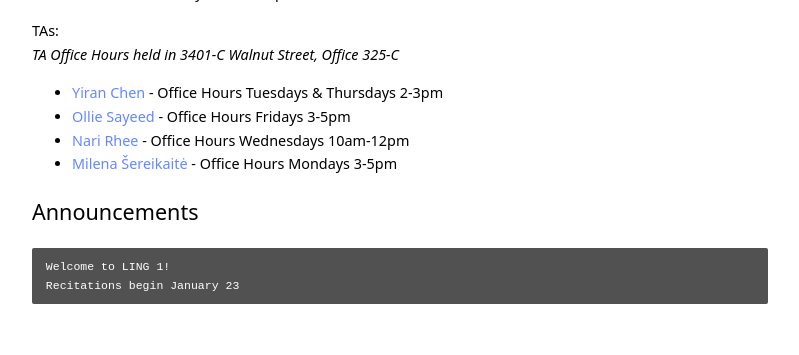
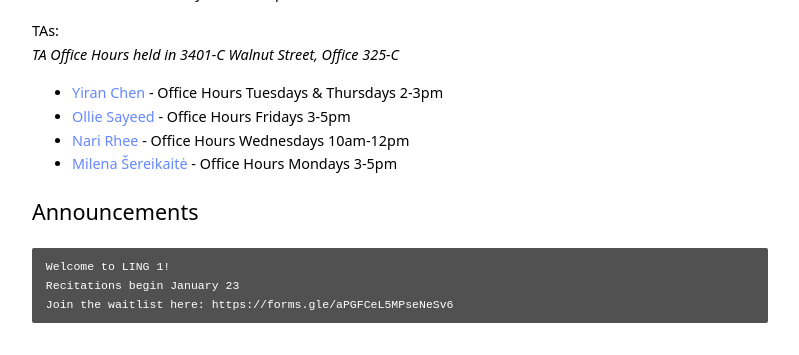
Before and after one commit to kschuler/ling001, a Jekyll site: the page built from index.md, in a window 1280 px wide and 900 px high, scrolled down 393 px, cut to the strip 0-355 px from the top of the window. Shown: the whole strip, without its empty margins (240-1039 px from the left). Built offline with Jekyll 4.4.1, drawn with Linux system fonts in a browser that asks for light colours; part of the change alters nothing that is shown.

Commit message:
Update index.md

````diff
--- a/index.md
+++ b/index.md
@@ -5,7 +5,7 @@ title: LING 1
 
 <h2 align="center">Spring 2020 Syllabus</h2>
 <h3 align="center">Mondays & Wednesdays in STIT B6</h3>
-<h4 align="center"><a href="https://docs.google.com/forms/d/e/1FAIpQLSeVc3oYaYWrOn3wdttjDUDXKD2WiYhw-uehQ7ulLJoC9auehg/viewform?usp=sf_link">** Join the Waitlist **</a></h4>
+<h4 align="center"><a href="https://forms.gle/aPGFCeL5MPseNeSv6">** Join the Waitlist **</a></h4>
 
 [Dr. Kathryn Schuler](mailto:kschuler@sas.upenn.edu)
 3401-C Walnut Street, Office 314<br>
@@ -23,6 +23,7 @@ Office Hours: Wednesdays 1:30-3:30pm
 ```
 Welcome to LING 1!
 Recitations begin January 23
+Join the waitlist here: https://forms.gle/aPGFCeL5MPseNeSv6
 ```
 <br>
 <iframe src="https://calendar.google.com/calendar/embed?height=400&amp;wkst=1&amp;bgcolor=%23ffffff&amp;ctz=America%2FNew_York&amp;src=cDRrdG1wamVkazA1ajRzbHNnZHVkMnZrNWtAZ3JvdXAuY2FsZW5kYXIuZ29vZ2xlLmNvbQ&amp;color=%2330487E&amp;title=When%20we%20can%20help%20this%20week&amp;showPrint=0&amp;showTabs=0&amp;showCalendars=0&amp;showTz=0&amp;mode=WEEK" style="border-width:0" width="700" height="400" frameborder="0" scrolling="no"></iframe>
````
